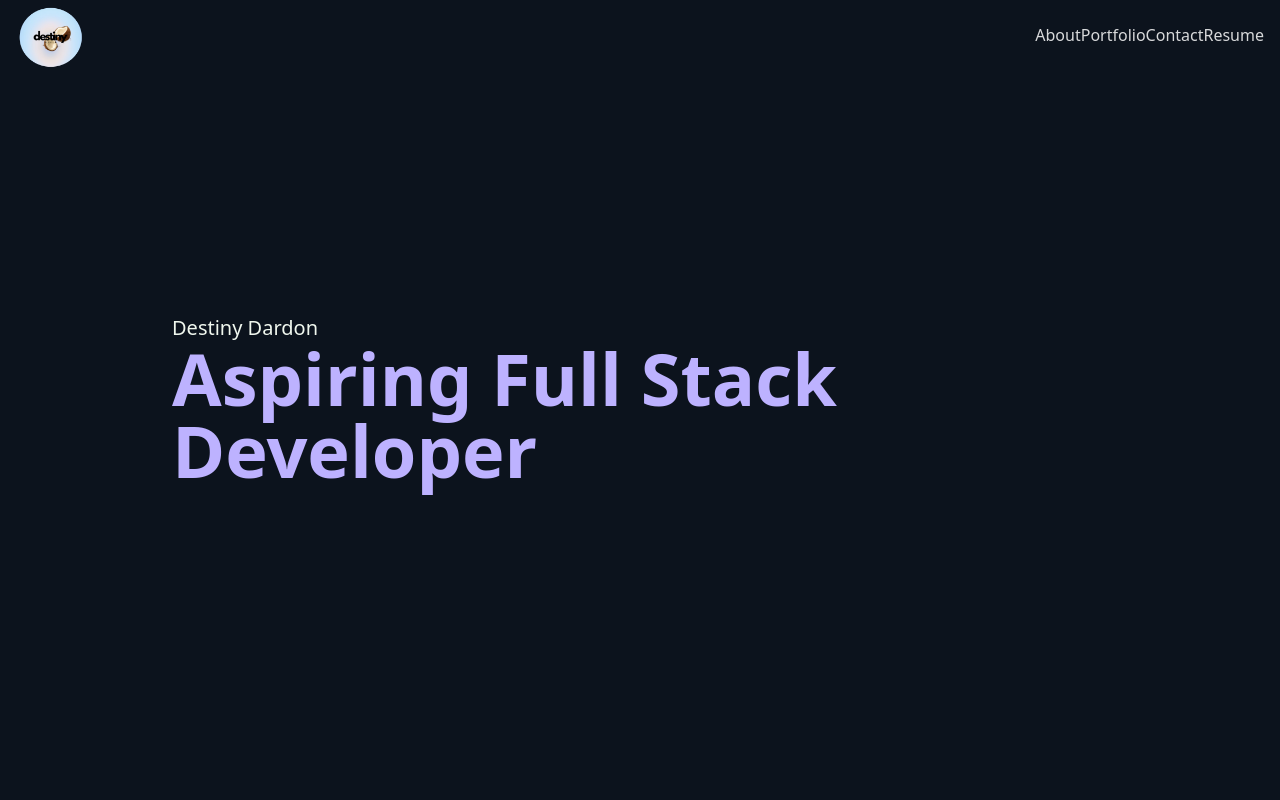
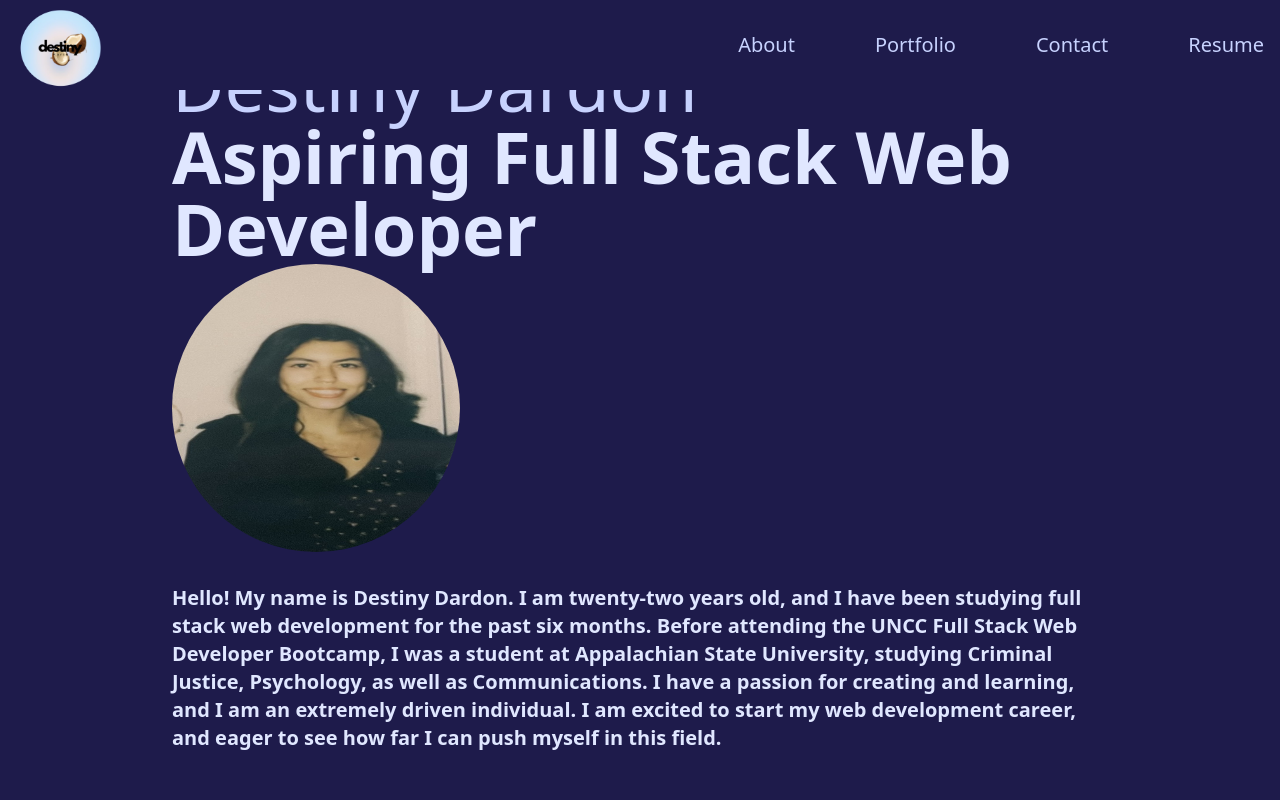
Before and after one commit to destinymarie32601/react-portfolio, a React (Create React App) app: page / in a window 1280 px wide. Shown: the top 800 px of the page. Built offline with nearby package versions, Linux system fonts and the light colour scheme.

Commit message:
fixing the about page

```diff
--- a/src/components/About.js
+++ b/src/components/About.js
@@ -1,16 +1,24 @@
 import React from 'react';
-
+import destiny from './images/portfolio-picture.PNG';
 export const About = () => {
     return (
-        <div name="about" className="w-full h-screen flex[35%] bg-[#0c131d]">
+        <div name="about" className="w-full h-screen flex[35%] bg-[#1e1b4b]">
             <div className="max-w-[1000px] justify-center mx-auto px-8 flex flex-col h-full">
-                <p className="text-[#f0f7ee] text-xl">Destiny Dardon</p>
-                <h1 className="text-[#bdb2ff] text-4xl sm:text-7xl font-bold">
+                <p className="text-[#c7d2fe] text-4xl sm:text-7xl">Destiny Dardon</p>
+                <h1 className="text-[#e0e7ff] text-4xl sm:text-7xl font-bold">
                     {" "}
-                    Aspiring Full Stack Developer
+                    Aspiring Full Stack Web Developer
                 </h1>
                 <div>
-
+                    <img src = {destiny} className="w-72 h-72 rounded-full" alt="Destiny"  />
+                </div>
+                <div className='mt-8'>
+                    <p className="text-[#e0e7ff] text-xl font-bold ">
+                    Hello! My name is Destiny Dardon.
+                    I am twenty-two years old, and I have been studying full stack web development for the past six months. Before attending the UNCC Full Stack Web Developer Bootcamp,
+                    I was a student at Appalachian State University, studying Criminal Justice, Psychology, as well as Communications. I have a passion for creating and learning, and I am an extremely driven individual.
+                    I am excited to start my web development career, and eager to see how far I can push myself in this field.
+                    </p>
                 </div>
             </div>
         </div>
--- a/src/components/Navigation.js
+++ b/src/components/Navigation.js
@@ -11,29 +11,29 @@ export const Navigation = () => {
     };
 
     return(
-        <div className = "fixed w-full h-[80] flex justify-between items-center px-4 bg-[#0c131d] text-[#ffffffd6]">
+        <div className = "fixed w-full h-[80] flex justify-between items-center px-4 bg-[#1e1b4b] text-[#c7d2fe]">
             <div>
-                <img src={Logo} alt="" style={{width:"70px"}}/>
+                <img src={Logo} alt="" style={{width:"90px"}}/>
             </div>
             <div>
-                <ul className="hidden md:flex">
+                <ul className="hidden md:flex space-x-20">
                     <li>
-                        <Link activeClass='active' to="about" smooth={true} duration={500}>
+                        <Link activeClass='active' to="about" smooth={true} duration={500} className='text-xl'>
                             About
                         </Link>
                     </li>
                     <li>
-                        <Link activeClass='active' to="portfolio" smooth={true} duration={500}>
+                        <Link activeClass='active' to="portfolio" smooth={true} duration={500} className='text-xl'>
                             Portfolio
                         </Link>
                     </li>
                     <li>
-                        <Link activeClass='active' to="contact" smooth={true} duration={500}>
+                        <Link activeClass='active' to="contact" smooth={true} duration={500} className='text-xl'>
                             Contact
                         </Link>
                     </li>
                     <li>
-                        <Link activeClass='active' to="resume" smooth={true} duration={500}>
+                        <Link activeClass='active' to="resume" smooth={true} duration={500} className='text-xl'>
                             Resume
                         </Link>
                     </li>
--- a/tailwind.config.js
+++ b/tailwind.config.js
@@ -1,9 +1,6 @@
 /** @type {import('tailwindcss').Config} */
 module.exports = {
-  content: [
-    "./src/**/*.js",
-
-  ],
+  content: ['./src/**/*.{js,jsx,ts,tsx}'],
   theme: {
     extend: {},
   },
```
